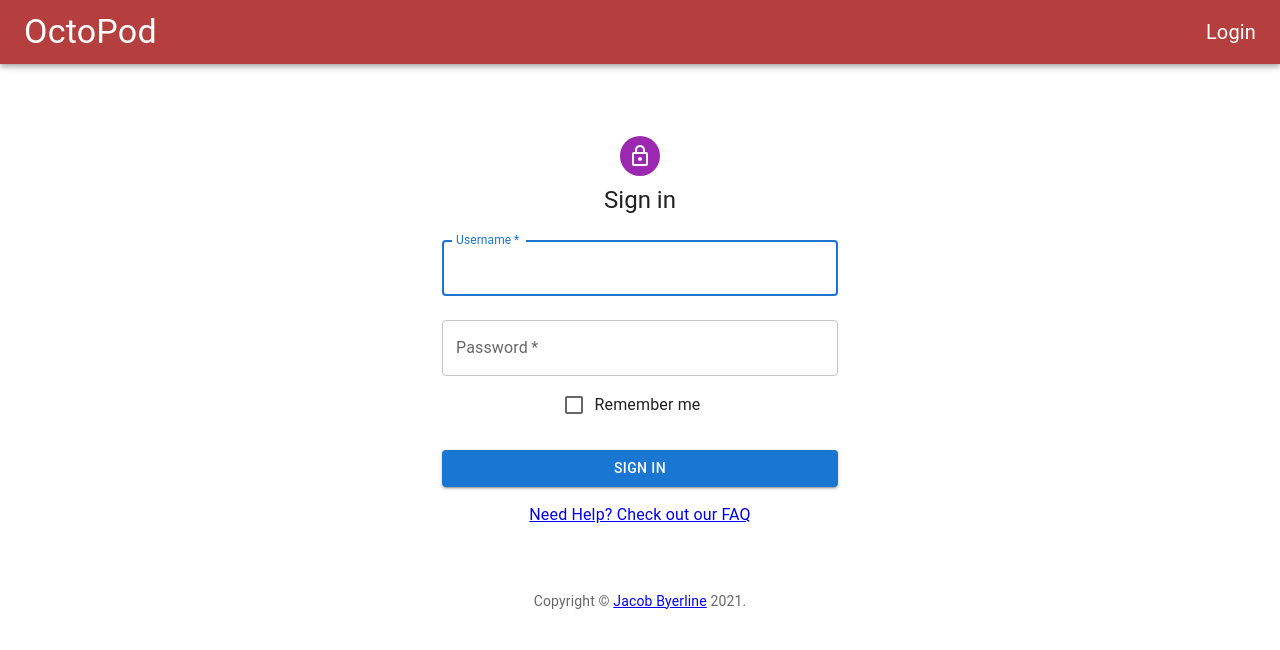
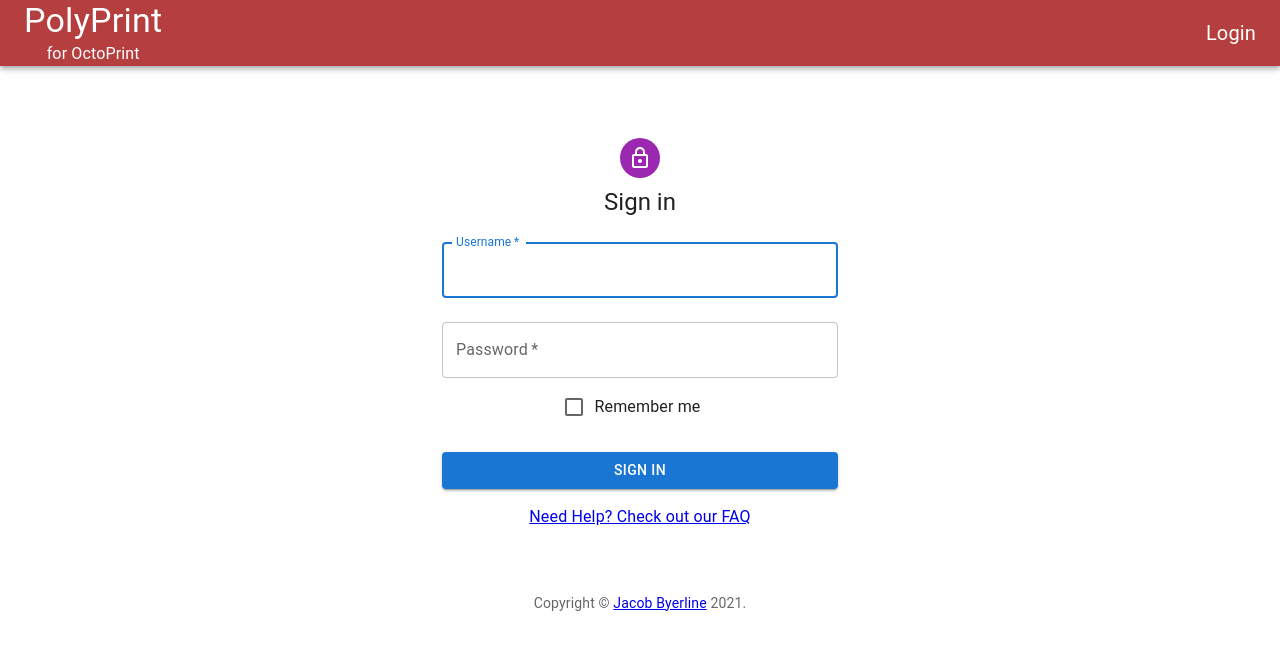
Before and after one commit to jbyerline/PolyPrint, a React (Create React App) app: page /login in a window 1280 px wide. Shown: the top 650 px of the page. Built offline with nearby package versions, Linux system fonts and the light colour scheme.

Commit message:
Name Change

```diff
--- a/src/Cards/PrinterCard.jsx
+++ b/src/Cards/PrinterCard.jsx
@@ -303,7 +303,7 @@
                 >
                   <Grid item xs={6}>
                     <Typography align="left">Server Version:</Typography>
-                    <Typography align="left">Link to Download File:</Typography>
+                    <Typography align="left">Current File Download:</Typography>
                   </Grid>
                   <Grid item xs={6}>
                     <Typography align="right">{printerVersion}</Typography>
--- a/src/Header/HeaderLoggedIn.jsx
+++ b/src/Header/HeaderLoggedIn.jsx
@@ -28,7 +28,10 @@
     <AppBar position="static" sx={{ bgcolor: theme.palette.primary.main }}>
       <CssBaseline />
       <Toolbar className={classes.header}>
-        <Typography variant="h4">OctoPod</Typography>
+        <div>
+          <Typography variant="h4">PolyPrint</Typography>
+          <Typography variant="h8">for OctoPrint</Typography>
+        </div>
         <Link
           to="/login"
           onClick={() => localStorage.clear()}
--- a/src/Header/HeaderLoggedOut.jsx
+++ b/src/Header/HeaderLoggedOut.jsx
@@ -28,7 +28,10 @@
     <AppBar position="static" sx={{ bgcolor: theme.palette.primary.main }}>
       <CssBaseline />
       <Toolbar className={classes.header}>
-        <Typography variant="h4">OctoPod</Typography>
+        <div>
+          <Typography variant="h4">PolyPrint</Typography>
+          <Typography variant="h8">for OctoPrint</Typography>
+        </div>
         <Link
           to="/login"
           onClick={() => localStorage.clear()}
--- a/src/Helmet/MetaHelmet.jsx
+++ b/src/Helmet/MetaHelmet.jsx
@@ -7,7 +7,7 @@
       <div className="application">
         <Helmet>
           <html lang="en" />
-          <title>Octopod</title>
+          <title>PolyPrint</title>
           {/*<script type="module" src="https://unpkg.com/x-frame-bypass" />*/}
         </Helmet>
       </div>
```
Also changed, not shown: 1 other file (tests, documents, lock files or other folders).
